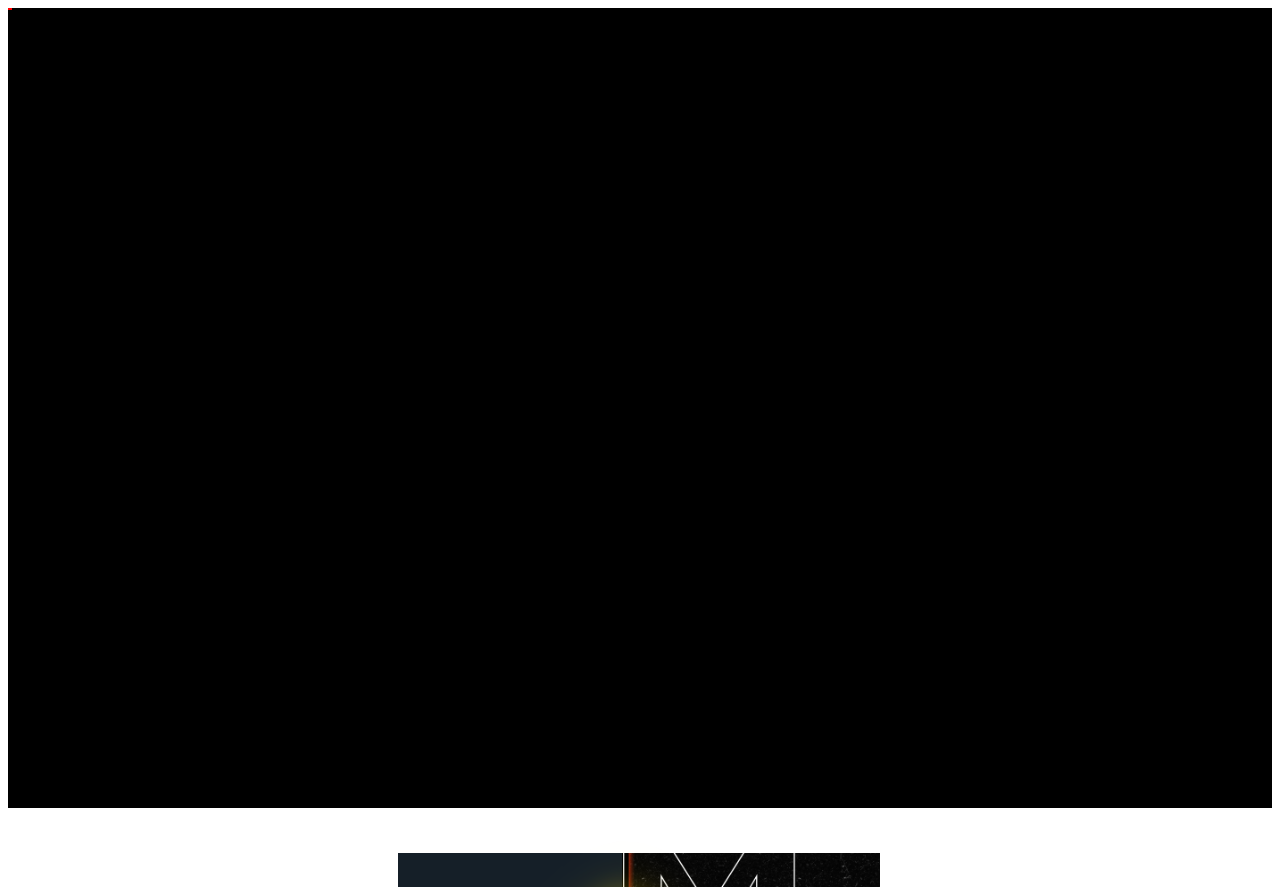
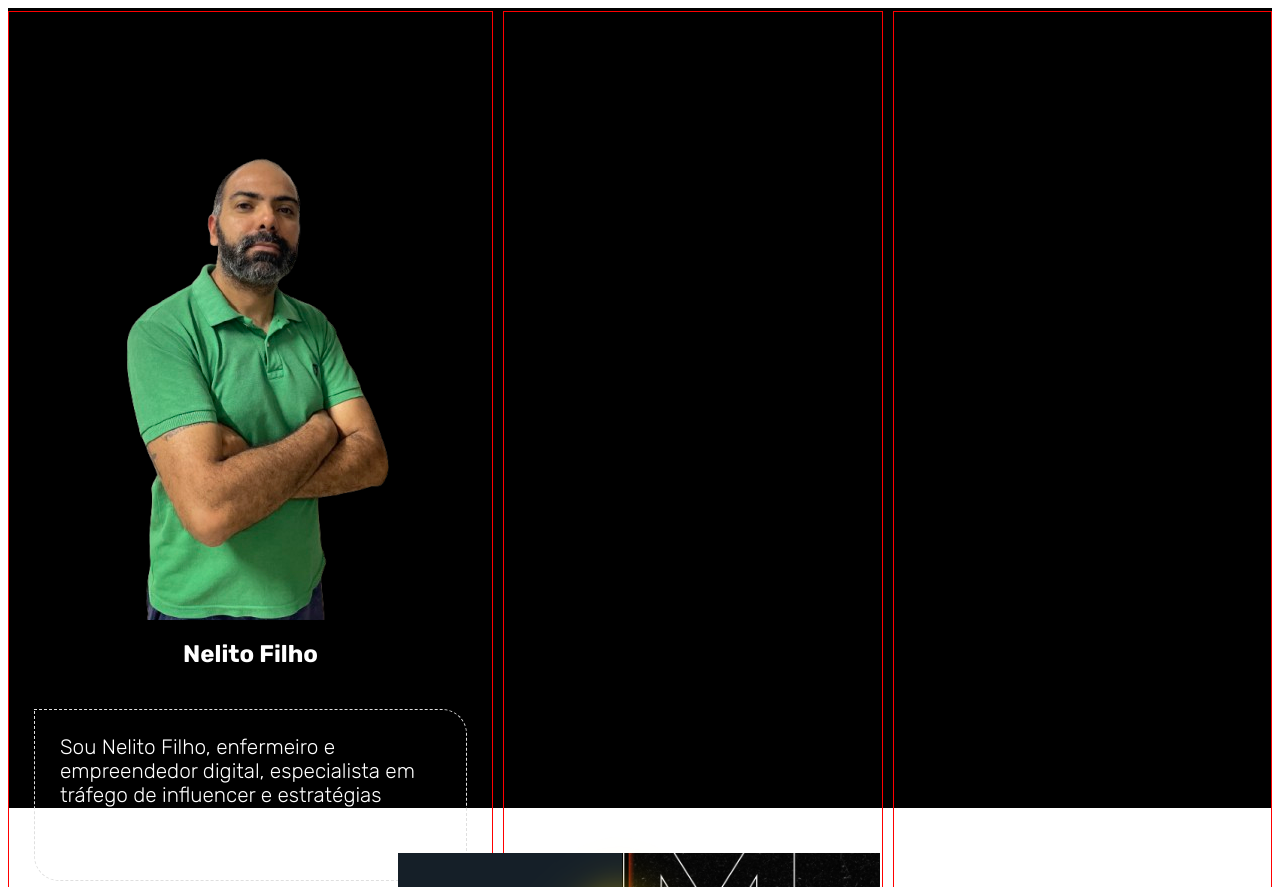
Before and after one commit to Duca-tech/Mentoria-Cvo, a plain HTML site: page index.html in a window 1280 px wide. Shown: the top 887 px of the page. Drawn offline with Linux system fonts and the light colour scheme.

Commit message:
Container Pagina Inicial

```diff
--- a/index.html
+++ b/index.html
@@ -10,11 +10,20 @@
 
 <body>
     <div class="containerInicial">
+        <div class="containerTitulo">
+            Mentoria CVo
+        </div>
         <div class="container">
-            <div class="borda">
-
+            <div class="autores borda">
+                <img src="./img/nelito6-removebg-preview.webp" alt="">
+                <h2>Nelito Filho</h2>
+                <p>Sou Nelito Filho, enfermeiro e empreendedor digital, especialista em tráfego de influencer e
+                    estratégias digitais, faturando apenas com tráfego orgânico</p>
             </div>
-            <div class="borda">
+            <div class="autores borda">
+                <img src="./" alt="">
+            </div>
+            <div class="autores borda">
 
             </div>
         </div>
--- a/style.css
+++ b/style.css
@@ -1,3 +1,5 @@
+@import url('https://fonts.googleapis.com/css2?family=Rubik:ital,wght@0,300..900;1,300..900&display=swap');
+
 /*
 ******************************
 Formatação Global
@@ -8,11 +10,18 @@ Formatação Global
     border: 1px solid red;
 }
 
-h2{
+h2, h5, p{
     color: white;
 }
-h5{
-    color: white;
+p{
+    font-size: 1.3em;
+}
+
+body, html{
+    font-family: "Rubik", serif;
+  font-optical-sizing: auto;
+  font-weight: 300;
+  font-style: normal;
 }
 /*
 *****************************
@@ -27,12 +36,31 @@ h5{
  }
 
  .containerInicial .container{
-    display: flex;
-
+    display: grid;
+    grid-template-columns: repeat(3, 1fr); /* 3 colunas de tamanho igual */
+    gap: 10px; /* Espaçamento entre os itens */
+    align-items: center; /* Centraliza os itens verticalmente */
+  justify-content: center; /* (Opcional) Centraliza horizontalmente */
+  height: 80%;
  }
 
 
+.containerInicial .container .autores{
+    height: 100%;
+    display: flex;
+    justify-content: center;
+    align-items: center;
+    flex-direction: column;
+    padding: 15px 25px;
+}
 
+.containerInicial .container .autores p{
+    padding: 25px;
+    border: 1px Dashed #dfdfdf;
+    border-top-right-radius: 25px;
+    border-bottom-right-radius: 25px;
+    border-bottom-left-radius: 25px;
+}
 
  .containerTrafegoPago{
     display: flex;
```
Also changed, not shown: img/nelito6-removebg-preview.webp (added).
